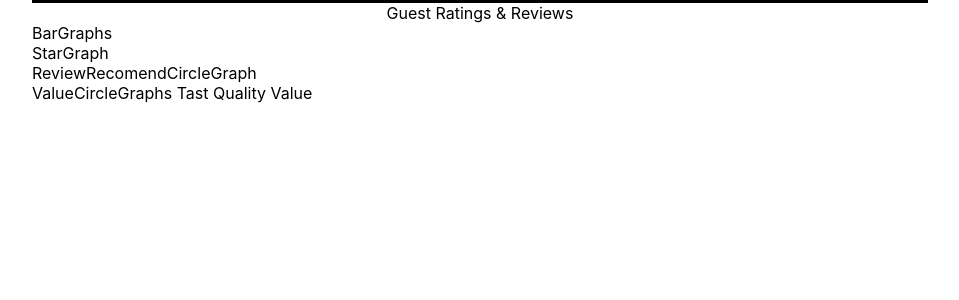
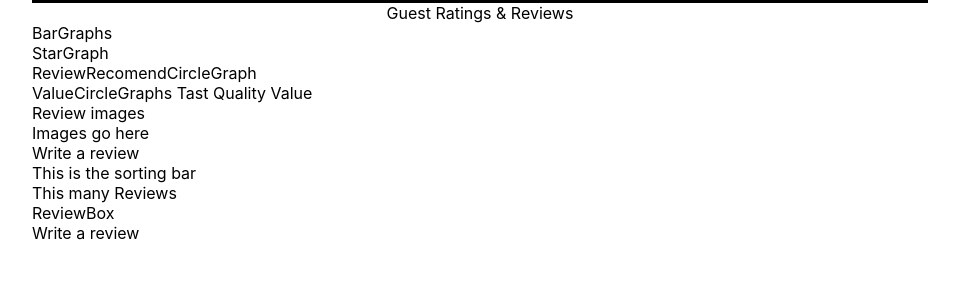
Before and after one commit to NiceDynamite/product-reviews, a React (Create React App) app in the folder mini-mod-reviews/: page / in a window 1280 px wide. Shown: the top 300 px of the page, without its empty margins (160-1119 px from the left). Built offline with nearby package versions, Linux system fonts and the light colour scheme.

Commit message:
added more components

```diff
--- a/mini-mod-reviews/src/App.js
+++ b/mini-mod-reviews/src/App.js
@@ -34,20 +34,20 @@ class App extends React.Component {
     //   .then((response) => response.json())
     //   .then((data) => this.setState({blog: data}))
     // }
-    const changeSingleBlog = () => {
-      this.setState({home: true, singleBlog: null})
-    }
+    // const changeSingleBlog = () => {
+    //   this.setState({home: true, singleBlog: null})
+    // }
 
-    const setSingleBlog = (e) => {
-      fetch(`/blog/${e.target.id}`)
-      .then((response) => response.json())
-      .then((data) => this.setState({home: false, singleBlog: data}))
-    }
+    // const setSingleBlog = (e) => {
+    //   fetch(`/blog/${e.target.id}`)
+    //   .then((response) => response.json())
+    //   .then((data) => this.setState({home: false, singleBlog: data}))
+    // }
 
-    const deleteBlogbyId = (id) => {
-      fetch(`/blog/${id}`, {method: 'DELETE'})
-      .then((data) => this.setState({home: true, singleBlog: null}))
-    }
+    // const deleteBlogbyId = (id) => {
+    //   fetch(`/blog/${id}`, {method: 'DELETE'})
+    //   .then((data) => this.setState({home: true, singleBlog: null}))
+    // }
 
 
     if(this.state.loading) {
--- a/mini-mod-reviews/src/components/Main.js
+++ b/mini-mod-reviews/src/components/Main.js
@@ -3,6 +3,10 @@ import ReviewBarGraph from './ReviewBarGraph'
 import ReviewStarGraph from './ReviewStarGraph'
 import ReviewRecomendGraph from './ReviewRecomendGraph'
 import ReviewValueCircleGraphs from './ReviewValueCircleGraphs'
+import ReviewImages from './ReviewImages'
+import ReviewButton from './ReviewButton'
+import ReviewSortingBar from './ReviewSortingBar'
+import ReviewBoxContainer from './ReviewBoxContainer'
 
 class Main extends React.Component {
 
@@ -15,6 +19,12 @@ class Main extends React.Component {
                 <ReviewStarGraph/>
                 <ReviewRecomendGraph/>
                 <ReviewValueCircleGraphs/>
+                <div className="MainOther">Review images</div>
+                <ReviewImages/>
+                <ReviewButton/>
+                <ReviewSortingBar/>
+                <ReviewBoxContainer/>
+                <ReviewButton/>
             </>
 
         )
--- a/mini-mod-reviews/src/components/ReviewBox.js
+++ b/mini-mod-reviews/src/components/ReviewBox.js
@@ -1,15 +1,16 @@
 import React from 'react'
-import BlogBox from './BlogBox'
 
-class Home extends React.Component {
+class ReviewBox extends React.Component {
 
     render() {
+
         return (
-            this.props.blog.map((elem) => {
-                return <BlogBox elem={elem} key={elem.id} setSingleBlog={this.props.setSingleBlog} home={this.props.home}/>
-            })
+            <>
+                <div className="ReviewBox">ReviewBox</div>
+            </>
+
         )
     }
 }
 
-export default Home
+export default ReviewBox
--- /dev/null
+++ b/mini-mod-reviews/src/components/ReviewBoxContainer.js
@@ -0,0 +1,18 @@
+import React from 'react'
+import ReviewBox from './ReviewBox'
+
+class ReviewBoxContainer extends React.Component {
+
+    render() {
+
+        return (
+            <>
+                <div className="ReviewBoxContainer">This many Reviews</div>
+                <ReviewBox/>
+            </>
+
+        )
+    }
+}
+
+export default ReviewBoxContainer
--- /dev/null
+++ b/mini-mod-reviews/src/components/ReviewButton.js
@@ -0,0 +1,16 @@
+import React from 'react'
+
+class ReviewButton extends React.Component {
+
+    render() {
+
+        return (
+            <>
+                <div className="Button">Write a review</div>
+            </>
+
+        )
+    }
+}
+
+export default ReviewButton
--- /dev/null
+++ b/mini-mod-reviews/src/components/ReviewImages.js
@@ -0,0 +1,16 @@
+import React from 'react'
+
+class ReviewImages extends React.Component {
+
+    render() {
+
+        return (
+            <>
+                <div className="Images">Images go here</div>
+            </>
+
+        )
+    }
+}
+
+export default ReviewImages
--- /dev/null
+++ b/mini-mod-reviews/src/components/ReviewSortingBar.js
@@ -0,0 +1,16 @@
+import React from 'react'
+
+class ReviewSortingBar extends React.Component {
+
+    render() {
+
+        return (
+            <>
+                <div className="ReviewSortingBar">This is the sorting bar</div>
+            </>
+
+        )
+    }
+}
+
+export default ReviewSortingBar
```
